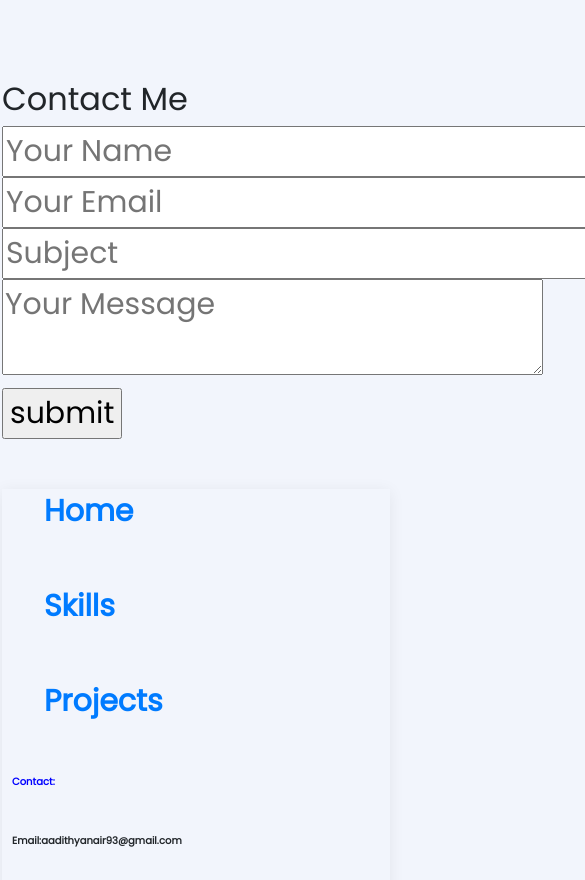
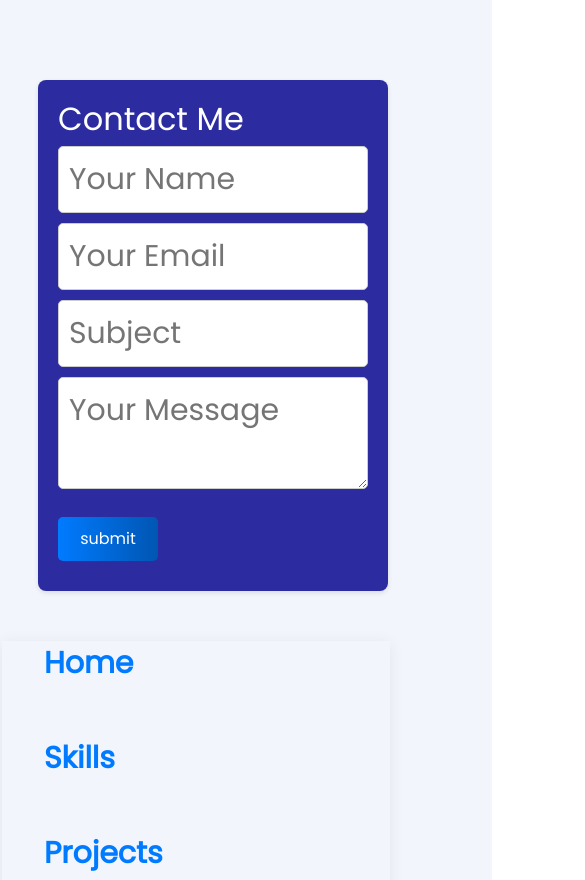
Before and after one commit to aadithyanair93/aadithyanair-s_portfolio, a plain HTML site: page index.html in a window 390 px wide. Shown: the part 3846-4726 px from the top of the page, 585 px wide, since content can reach past the window. Drawn offline with nearby package versions, Linux system fonts and the light colour scheme; a script that the page names is missing.

Commit message:
Update Style.css

```diff
--- a/style.css
+++ b/style.css
@@ -365,6 +365,55 @@ margin-left:490px;
 .hamburger li{
     display:none;
 }
+/* body {
+  font-family: Arial, sans-serif;
+  background-color: #f4f4f4;
+  margin: 0;
+  padding: 0;
+  display: flex;
+  justify-content: center;
+  align-items: center;
+  height: 100vh;
+} */
+.contact-form {
+  background-color: rgba(5, 5, 143, 0.836);
+  border-radius: 8px;
+  box-shadow: 0 2px 5px rgba(0, 0, 0, 0.1);
+  padding: 20px;
+  width: 900px;
+  margin-left: 200px;
+}
+.contact-form h2 {
+  margin-top: 0;
+  color: white;
+}
+.contact-form input,
+.contact-form textarea {
+  width: 100%;
+  padding: 10px;
+  margin-bottom: 10px;
+  border: 1px solid #ccc;
+  border-radius: 5px;
+  box-sizing: border-box;
+}
+.contact-form textarea {
+  resize: vertical;
+  min-height: 100px;
+}
+ input[type="submit"] {
+  background: linear-gradient(to right, #007bff, #0056b3);
+  color: #fff;
+  border: none;
+  border-radius: 5px;
+  padding: 10px 20px;
+  cursor: pointer;
+  font-size: 16px;
+  width:100px;
+}
+input[type="submit"]:hover {
+  background: linear-gradient(to right, #0056b3, #007bff);
+}
+
 
 
    @media only screen and (max-width: 450px) {
@@ -688,6 +737,43 @@ font-size: 23px;
 footer p{
 flex-direction: column;
 }
-
+.contact-form {
+  background-color: rgba(5, 5, 143, 0.836);
+  border-radius: 8px;
+  box-shadow: 0 2px 5px rgba(0, 0, 0, 0.1);
+  padding: 20px;
+  width: 350px;
+  margin-left: 36px;
+}
+.contact-form h2 {
+  margin-top: 0;
+  color: white;
+}
+.contact-form input,
+.contact-form textarea {
+  width: 100%;
+  padding: 10px;
+  margin-bottom: 10px;
+  border: 1px solid #ccc;
+  border-radius: 5px;
+  box-sizing: border-box;
+}
+.contact-form textarea {
+  resize: vertical;
+  min-height: 100px;
+}
+ input[type="submit"] {
+  background: linear-gradient(to right, #007bff, #0056b3);
+  color: #fff;
+  border: none;
+  border-radius: 5px;
+  padding: 10px 20px;
+  cursor: pointer;
+  font-size: 16px;
+  width:100px;
+}
+input[type="submit"]:hover {
+  background: linear-gradient(to right, #0056b3, #007bff);
+}
 
 }
```
